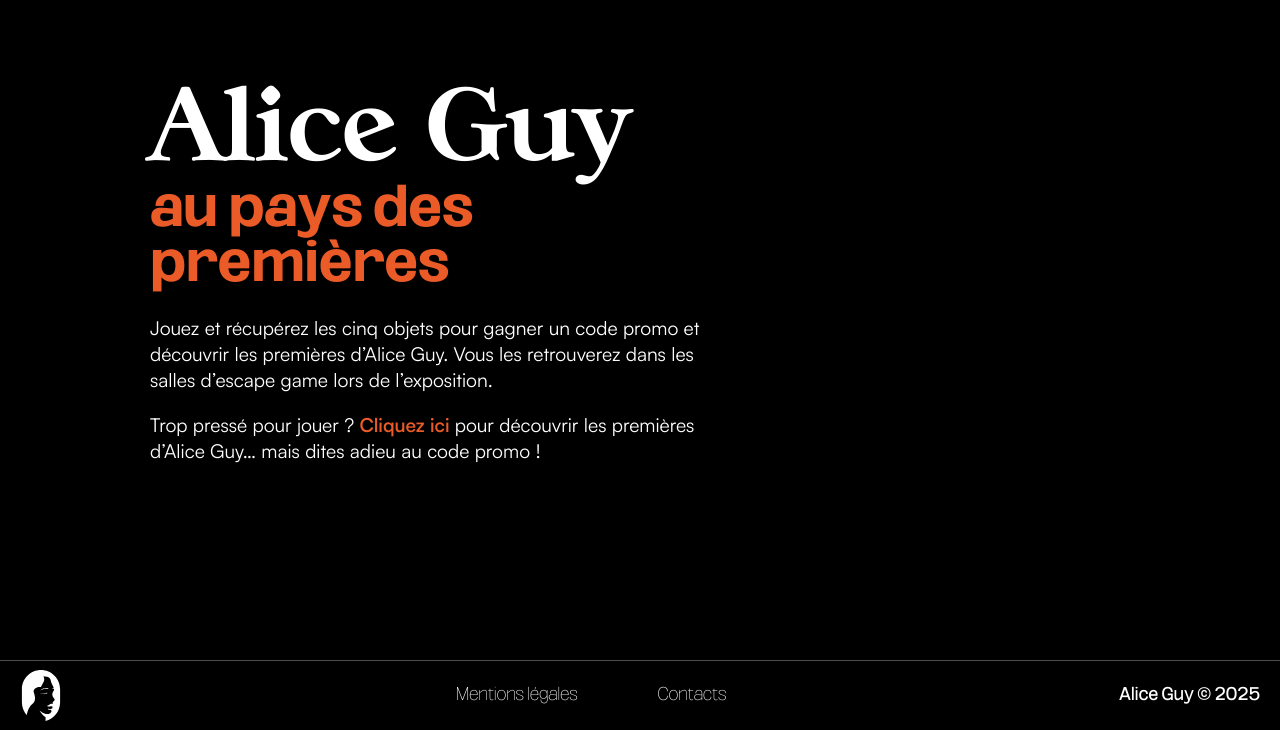
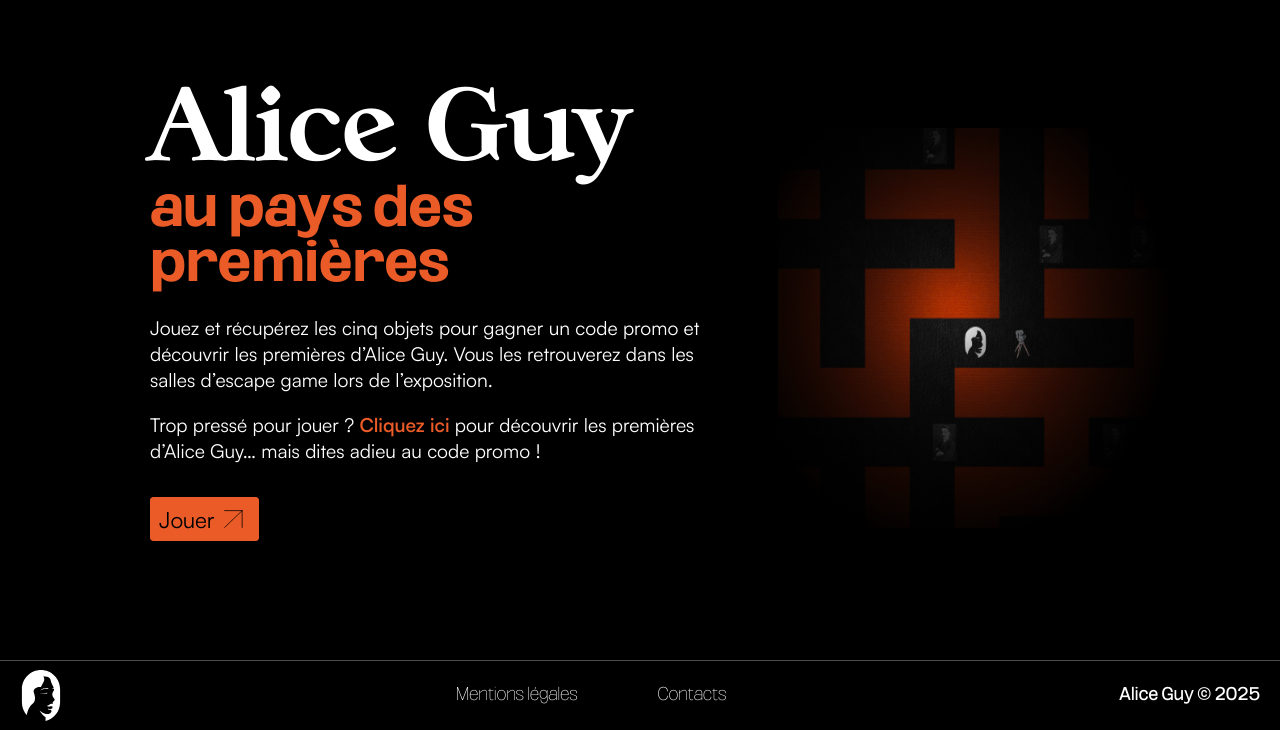
Before and after one commit to EliasZerar/alice_guy_expo, a PHP site: page /exhibition.html in a window 1280 px wide. Shown: the part 70-800 px from the top of the page. Run offline with PHP 8.4, Linux system fonts and the light colour scheme.

Commit message:
adding top of the exhibition page (img and button)

```diff
--- a/css/pages/exhibition.scss
+++ b/css/pages/exhibition.scss
@@ -7,6 +7,9 @@
     padding: 40px 25px;
     width: 100%;
     max-width: 1800px;
+    display: flex;
+    position: relative;
+    justify-content: space-between;
 }
 
 .game-text {
@@ -21,6 +24,22 @@
     font-weight: 600;
 }
 
+.b-bis {
+    margin-top: 40px;
+}
+
+.text-play {
+    font-size: 1rem;
+}
+
+.button-play {
+    margin-right: 5px;
+}
+
+.game-img {
+    display: none;
+}
+
 @media (min-width: 500px) {
     .part-2-ex {
         top: 0;
@@ -29,6 +48,11 @@
     .ex-top {
         padding: 40px 50px;
     }
+
+    .text-play {
+        font-size: 1.1rem;
+    }
+
 }
 
 @media (min-width: 700px) {
@@ -36,6 +60,11 @@
     .ex-top {
         padding: 40px 70px;
     }
+
+    .text-play {
+        font-size: 1.2rem;
+    }
+
 }
 
 @media (min-width: 1000px) {
@@ -44,6 +73,22 @@
         padding-top: 5%;
         margin-top: 0;
         margin-left: 20px;
+    }
+
+    .button-play {
+        margin-right: 6.5px;
+    }
+
+    .text-play {
+        font-size: 1.4rem;
+    }
+
+    .game-img {
+        display: block;
+        width: 350px;
+        height: 350px;
+        margin-right: 2%;
+        margin-top: 10%;
     }
 }
 
@@ -56,4 +101,20 @@
         margin-left: auto;
         margin-right: auto;
     }
+
+    .game-img {
+        width: 400px;
+        height: 400px;
+        margin-right: 3%;
+        margin-top: 6%;
+    }
 }
+
+@media (min-width: 1400px) {
+    .game-img {
+        width: 500px;
+        height: 500px;
+        margin-right: 6%;
+        margin-top: 5%;
+    }
+}
--- a/css/styles.css
+++ b/css/styles.css
@@ -998,6 +998,9 @@ html, body {
   padding: 40px 25px;
   width: 100%;
   max-width: 1800px;
+  display: flex;
+  position: relative;
+  justify-content: space-between;
 }
 
 .game-text {
@@ -1012,6 +1015,22 @@ html, body {
   font-weight: 600;
 }
 
+.b-bis {
+  margin-top: 40px;
+}
+
+.text-play {
+  font-size: 1rem;
+}
+
+.button-play {
+  margin-right: 5px;
+}
+
+.game-img {
+  display: none;
+}
+
 @media (min-width: 500px) {
   .part-2-ex {
     top: 0;
@@ -1019,10 +1038,16 @@ html, body {
   .ex-top {
     padding: 40px 50px;
   }
+  .text-play {
+    font-size: 1.1rem;
+  }
 }
 @media (min-width: 700px) {
   .ex-top {
     padding: 40px 70px;
+  }
+  .text-play {
+    font-size: 1.2rem;
   }
 }
 @media (min-width: 1000px) {
@@ -1030,6 +1055,19 @@ html, body {
     padding-top: 5%;
     margin-top: 0;
     margin-left: 20px;
+  }
+  .button-play {
+    margin-right: 6.5px;
+  }
+  .text-play {
+    font-size: 1.4rem;
+  }
+  .game-img {
+    display: block;
+    width: 350px;
+    height: 350px;
+    margin-right: 2%;
+    margin-top: 10%;
   }
 }
 @media (min-width: 1200px) {
@@ -1039,6 +1077,20 @@ html, body {
     padding-left: 150px;
     margin-left: auto;
     margin-right: auto;
+  }
+  .game-img {
+    width: 400px;
+    height: 400px;
+    margin-right: 3%;
+    margin-top: 6%;
+  }
+}
+@media (min-width: 1400px) {
+  .game-img {
+    width: 500px;
+    height: 500px;
+    margin-right: 6%;
+    margin-top: 5%;
   }
 }
 .reservation-container {
--- a/exhibition.html
+++ b/exhibition.html
@@ -33,6 +33,7 @@
     </header>
     <main>
     <div class="ex-top">
+        <div class="ex-left">
         <h1 class="title">
             <span class="title-1">Alice Guy</span>
             <span class="title-2">
@@ -43,7 +44,19 @@
         <div class="game-text">
         <p class="date">Jouez et récupérez les cinq objets pour gagner un code promo et découvrir les premières d’Alice Guy. Vous les retrouverez dans les salles d’escape game lors de l’exposition.</p><br>
         <p class="date">Trop pressé pour jouer ? <a href="" class="clic">Cliquez ici</a> pour découvrir les premières d’Alice Guy… mais dites adieu au code promo !</p>
+
+        <div class="buttons b-bis">
+            <a class="button-orange" href="https://eliaszerar.github.io/Alice_guy_desktop/">
+                <span class="text-play">Jouer</span>
+                <svg class="button-play" width="25" height="24" viewBox="0 0 25 24" fill="none" xmlns="http://www.w3.org/2000/svg">
+                    <path d="M0.679938 23.2446L24.0343 0.839844M24.0343 0.839844H0.680103M24.0343 0.839844V23.2446"
+                        stroke="currentColor" stroke-linecap="round" stroke-linejoin="round" />
+                </svg>
+            </a>
         </div>
+        </div>
+        </div>
+        <img class="game-img" src="img/game.png" alt="">
     </div>
     </main>
 
```
Also changed, not shown: img/game.png (added), 1 other file.
